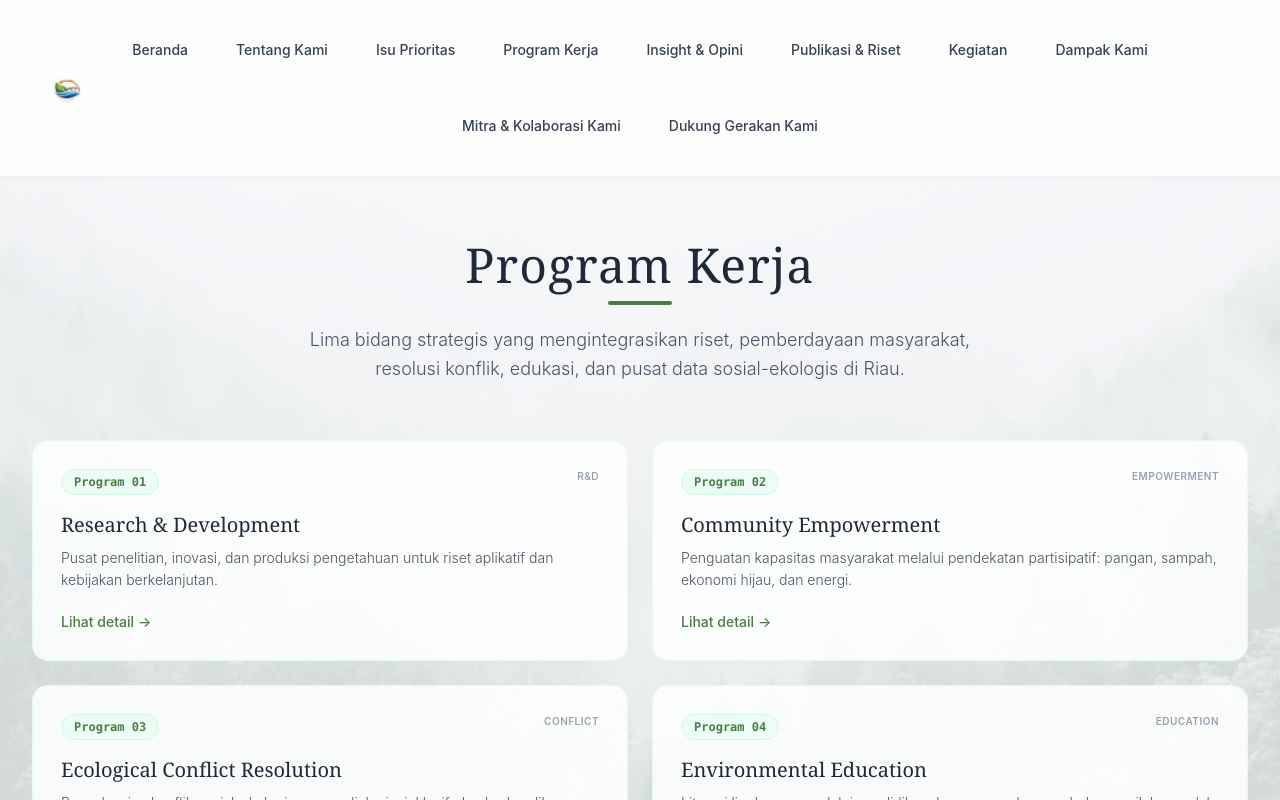
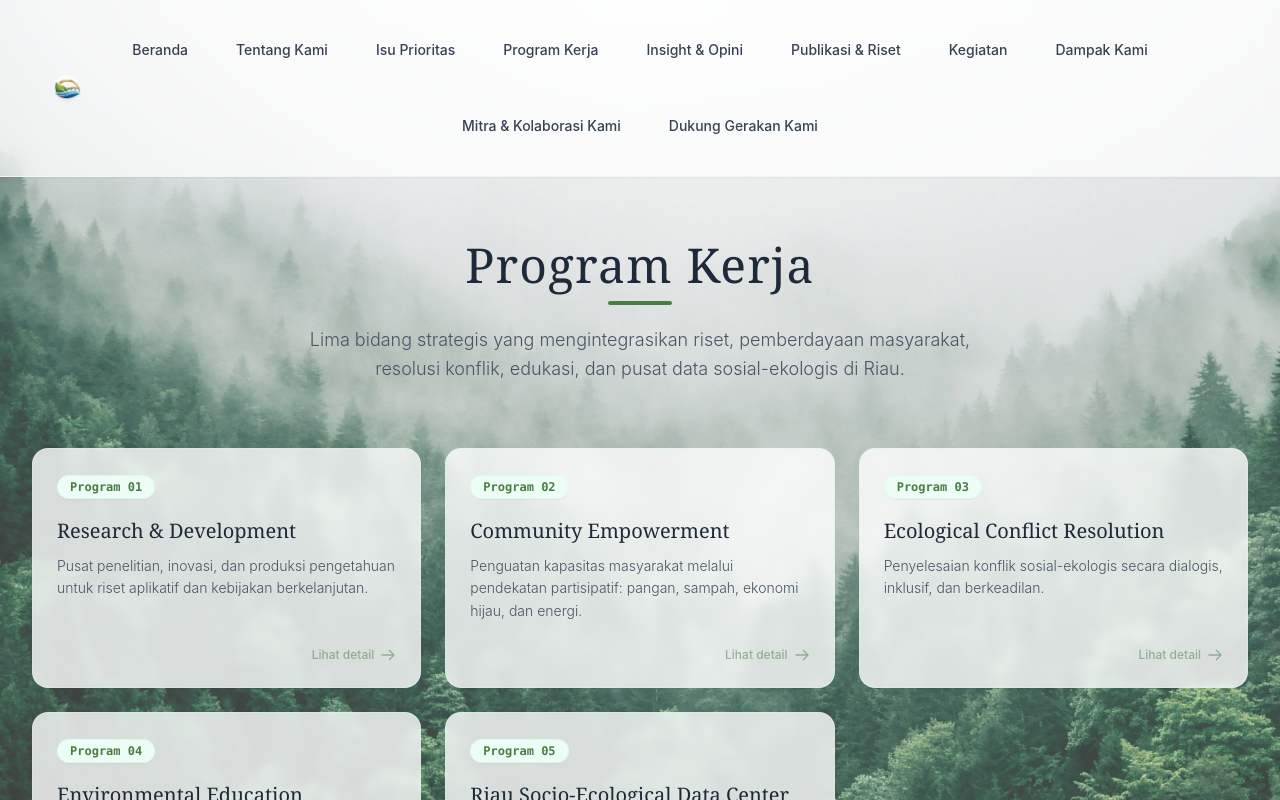
Before and after one commit to Jazaniest/yayasanrise, a React (Vite) app: page /program-kerja in a window 1280 px wide. Shown: the top 800 px of the page. Built offline with nearby package versions, Linux system fonts and the light colour scheme.

Commit message:
replace background into components

```diff
--- a/src/pages/ProgramKerja/CommunityEmpowerment.jsx
+++ b/src/pages/ProgramKerja/CommunityEmpowerment.jsx
@@ -1,7 +1,8 @@
 import { Link } from "react-router-dom";
 import Navbar from "../../components/Navbar";
+import Background from "../../components/Background";
 
-const BG_URL = "/assets/forest-bg.jpg";
+// const BG_URL = "/assets/forest-bg.jpg";
 const LOGO_URL = "/assets/logo.png";
 
 const CommunityEmpowerment = () => {
@@ -20,10 +21,7 @@ const CommunityEmpowerment = () => {
 
   return (
     <div className="relative min-h-screen font-sans overflow-x-hidden">
-      <div
-        className="absolute inset-0 z-0 bg-no-repeat bg-left bg-cover opacity-20 pointer-events-none"
-        style={{ backgroundImage: `url(${BG_URL})` }}
-      />
+      <Background />
       <header className="rise-header">
         <div className="w-12"><img src={LOGO_URL} alt="Logo" className="w-full h-auto" /></div>
         <Navbar />
--- a/src/pages/ProgramKerja/EcologicalConflict.jsx
+++ b/src/pages/ProgramKerja/EcologicalConflict.jsx
@@ -1,7 +1,8 @@
 import { Link } from "react-router-dom";
 import Navbar from "../../components/Navbar";
+import Background from "../../components/Background";
 
-const BG_URL = "/assets/forest-bg.jpg";
+// const BG_URL = "/assets/forest-bg.jpg";
 const LOGO_URL = "/assets/logo.png";
 
 const EcologicalConflict = () => {
@@ -14,10 +15,7 @@ const EcologicalConflict = () => {
 
   return (
     <div className="relative min-h-screen font-sans overflow-x-hidden">
-      <div
-        className="absolute inset-0 z-0 bg-no-repeat bg-left bg-cover opacity-20 pointer-events-none"
-        style={{ backgroundImage: `url(${BG_URL})` }}
-      />
+      <Background />
       <header className="rise-header">
         <div className="w-12"><img src={LOGO_URL} alt="Logo" className="w-full h-auto" /></div>
         <Navbar />
--- a/src/pages/ProgramKerja/EnvironmentalEducation.jsx
+++ b/src/pages/ProgramKerja/EnvironmentalEducation.jsx
@@ -1,7 +1,8 @@
 import { Link } from "react-router-dom";
 import Navbar from "../../components/Navbar";
+import Background from "../../components/Background";
 
-const BG_URL = "/assets/forest-bg.jpg";
+// const BG_URL = "/assets/forest-bg.jpg";
 const LOGO_URL = "/assets/logo.png";
 
 const EnvironmentalEducation = () => {
@@ -16,10 +17,7 @@ const EnvironmentalEducation = () => {
 
   return (
     <div className="relative min-h-screen font-sans overflow-x-hidden">
-      <div
-        className="absolute inset-0 z-0 bg-no-repeat bg-left bg-cover opacity-20 pointer-events-none"
-        style={{ backgroundImage: `url(${BG_URL})` }}
-      />
+      <Background />
       <header className="rise-header">
         <div className="w-12"><img src={LOGO_URL} alt="Logo" className="w-full h-auto" /></div>
         <Navbar />
--- a/src/pages/ProgramKerja/ProgramKerja.jsx
+++ b/src/pages/ProgramKerja/ProgramKerja.jsx
@@ -1,8 +1,8 @@
 import { Link } from 'react-router-dom';
 import Navbar from "../../components/Navbar";
+import Background from '../../components/Background';
 
 const LOGO_URL = '/assets/logo.png';
-const BG_URL = '/assets/forest-bg.jpg';
 
 const ProgramKerja = () => {
   const programs = [
@@ -40,11 +40,10 @@ const ProgramKerja = () => {
 
   return (
     <div className="relative min-h-screen bg-slate-50 font-sans overflow-x-hidden">
-      <div
-        className="absolute inset-0 z-0 bg-no-repeat bg-center bg-cover opacity-15 pointer-events-none"
-        style={{ backgroundImage: `url(${BG_URL})` }}
-      />
+      <Background />
       <div className="relative z-10 flex flex-col min-h-screen">
+
+        {/* Header / Navbar */}
         <header className="relative z-100 overflow-visible flex items-center justify-between px-6 md:px-12 py-4 bg-white/70 backdrop-blur-md shadow-xs border-b border-gray-100">
           <div className="w-12">
             <img src={LOGO_URL} alt="Logo" className="w-full h-auto" />
@@ -53,8 +52,11 @@ const ProgramKerja = () => {
           <div className="hidden md:block w-12 opacity-0">RISE</div>
         </header>
 
+        {/* Main Content */}
         <main className="relative z-0 grow w-full max-w-7xl mx-auto px-4 md:px-8 py-16 flex flex-col items-center">
-          <div className="text-center max-w-2xl mb-14 space-y-3">
+
+          {/* Title Block */}
+          <div className="text-center max-w-2xl mb-16 space-y-3">
             <h1 className="text-4xl md:text-5xl font-serif text-gray-800 tracking-wide">
               Program Kerja
             </h1>
@@ -64,34 +66,42 @@ const ProgramKerja = () => {
             </p>
           </div>
 
-          <div className="grid grid-cols-1 lg:grid-cols-2 gap-6 w-full">
+          {/* Grid Program */}
+          <div className="grid grid-cols-1 md:grid-cols-2 lg:grid-cols-3 gap-6 w-full">
             {programs.map((prog, index) => (
               <Link
                 key={prog.path}
                 to={prog.path}
-                className="group flex flex-col p-7 bg-white/85 border border-emerald-100/50 rounded-2xl hover:border-rise-green/40 hover:shadow-md hover:-translate-y-0.5 transition-all duration-300"
+                className="group flex flex-col justify-between p-6 bg-white/80 backdrop-blur-xs border border-emerald-100/40 rounded-2xl hover:bg-white hover:border-[#4A7C44]/40 transition-all duration-350 shadow-xs hover:shadow-md hover:-translate-y-1 cursor-pointer"
               >
-                <div className="flex items-start justify-between gap-4 mb-4">
-                  <span className="text-xs font-mono font-semibold text-rise-green bg-emerald-50 border border-emerald-100 px-3 py-1 rounded-full">
+                <div>
+                  {/* Badge Penomoran */}
+                  <span className="text-xs font-mono text-[#4A7C44] font-semibold bg-emerald-50 border border-emerald-100/60 px-3 py-1 rounded-full shadow-2xs">
                     Program {String(index + 1).padStart(2, '0')}
                   </span>
-                  <span className="text-[10px] uppercase tracking-wider text-gray-400 font-semibold">
-                    {prog.badge}
-                  </span>
+
+                  {/* Judul */}
+                  <h3 className="text-xl font-serif text-gray-800 mt-5 mb-2.5 group-hover:text-emerald-800 transition-colors">
+                    {prog.title}
+                  </h3>
+
+                  {/* Deskripsi */}
+                  <p className="text-gray-600 text-sm leading-relaxed font-light">
+                    {prog.desc}
+                  </p>
                 </div>
-                <h3 className="text-xl font-serif text-gray-800 group-hover:text-emerald-800 transition-colors mb-2">
-                  {prog.title}
-                </h3>
-                <p className="text-gray-600 text-sm leading-relaxed font-light grow">
-                  {prog.desc}
-                </p>
-                <span className="mt-5 text-sm text-rise-green font-medium group-hover:translate-x-1 transition-transform inline-flex items-center gap-1">
-                  Lihat detail
-                  <span aria-hidden>→</span>
-                </span>
+
+                {/* Indikator Panah */}
+                <div className="flex items-center justify-end mt-6 text-[#4A7C44] opacity-50 group-hover:opacity-100 group-hover:translate-x-1 transition-all duration-300">
+                  <span className="text-xs font-medium mr-1.5">Lihat detail</span>
+                  <svg xmlns="http://www.w3.org/2000/svg" className="h-4 w-4" fill="none" viewBox="0 0 24 24" stroke="currentColor">
+                    <path strokeLinecap="round" strokeLinejoin="round" strokeWidth={2} d="M14 5l7 7m0 0l-7 7m7-7H3" />
+                  </svg>
+                </div>
               </Link>
             ))}
           </div>
+
         </main>
       </div>
     </div>
--- a/src/pages/ProgramKerja/ResearchDevelopment.jsx
+++ b/src/pages/ProgramKerja/ResearchDevelopment.jsx
@@ -1,7 +1,8 @@
 import { Link } from "react-router-dom";
 import Navbar from "../../components/Navbar";
+import Background from "../../components/Background";
 
-const BG_URL = "/assets/forest-bg.jpg";
+// const BG_URL = "/assets/forest-bg.jpg";
 const LOGO_URL = "/assets/logo.png";
 
 const ResearchDevelopment = () => {
@@ -18,10 +19,7 @@ const ResearchDevelopment = () => {
 
   return (
     <div className="relative min-h-screen font-sans overflow-x-hidden">
-      <div
-        className="absolute inset-0 z-0 bg-no-repeat bg-left bg-cover opacity-20 pointer-events-none"
-        style={{ backgroundImage: `url(${BG_URL})` }}
-      />
+      <Background />
       <header className="rise-header">
         <div className="w-12">
           <img src={LOGO_URL} alt="Logo" className="w-full h-auto" />
--- a/src/pages/ProgramKerja/RiauSocioEco.jsx
+++ b/src/pages/ProgramKerja/RiauSocioEco.jsx
@@ -1,7 +1,8 @@
 import { Link } from "react-router-dom";
 import Navbar from "../../components/Navbar";
+import Background from "../../components/Background";
 
-const BG_URL = "/assets/forest-bg.jpg";
+// const BG_URL = "/assets/forest-bg.jpg";
 const LOGO_URL = "/assets/logo.png";
 
 const RiauSocioEco = () => {
@@ -24,10 +25,7 @@ const RiauSocioEco = () => {
 
   return (
     <div className="relative min-h-screen font-sans overflow-x-hidden">
-      <div
-        className="absolute inset-0 z-0 bg-no-repeat bg-left bg-cover opacity-20 pointer-events-none"
-        style={{ backgroundImage: `url(${BG_URL})` }}
-      />
+      <Background />
       <header className="rise-header">
         <div className="w-12"><img src={LOGO_URL} alt="Logo" className="w-full h-auto" /></div>
         <Navbar />
```
